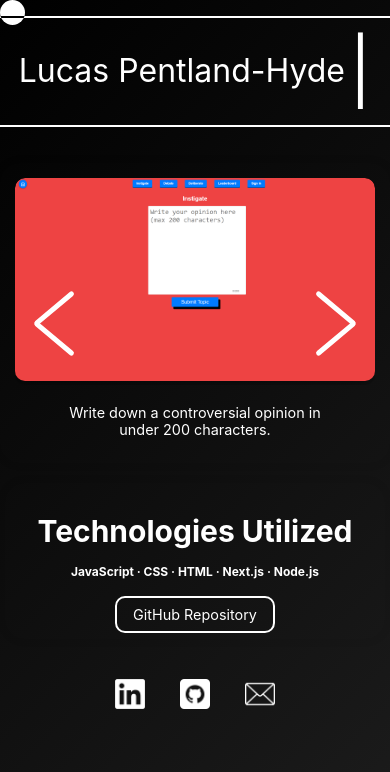
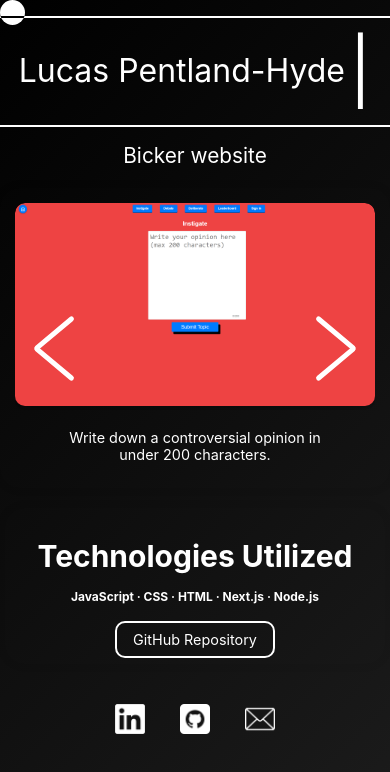
Before and after one commit to lucasadilla/portfolio, a Next.js app: page /debate in a window 390 px wide. Shown: the top 772 px of the page. Built offline with nearby package versions, Linux system fonts and the light colour scheme.

Commit message:
mobile friendlier

```diff
--- a/pages/debate.js
+++ b/pages/debate.js
@@ -36,7 +36,8 @@ export default function Debate() {
 
     return (
         <div>
-            <Header />
+            <Header/>
+            <a href="https://bicker.ca/" className="thing">Bicker website</a>
             <section className="carousel">
                 <div className="carousel-container">
                     <button className="arrow left-arrow" onClick={prevImage}>
@@ -64,7 +65,8 @@ export default function Debate() {
             </section>
             <footer>
                 <div className="footer-content">
-                    <a href="https://www.linkedin.com/in/lucas-pentland-hyde-aa7130240/" className="footer-link" target="_blank">
+                    <a href="https://www.linkedin.com/in/lucas-pentland-hyde-aa7130240/" className="footer-link"
+                       target="_blank">
                         <img src="/images/linkedin-black-logo-icon.png" alt="LinkedIn" className="footer-icon"/>
                     </a>
                     <a href="https://github.com/lucasadilla" className="footer-link" target="_blank">
```
